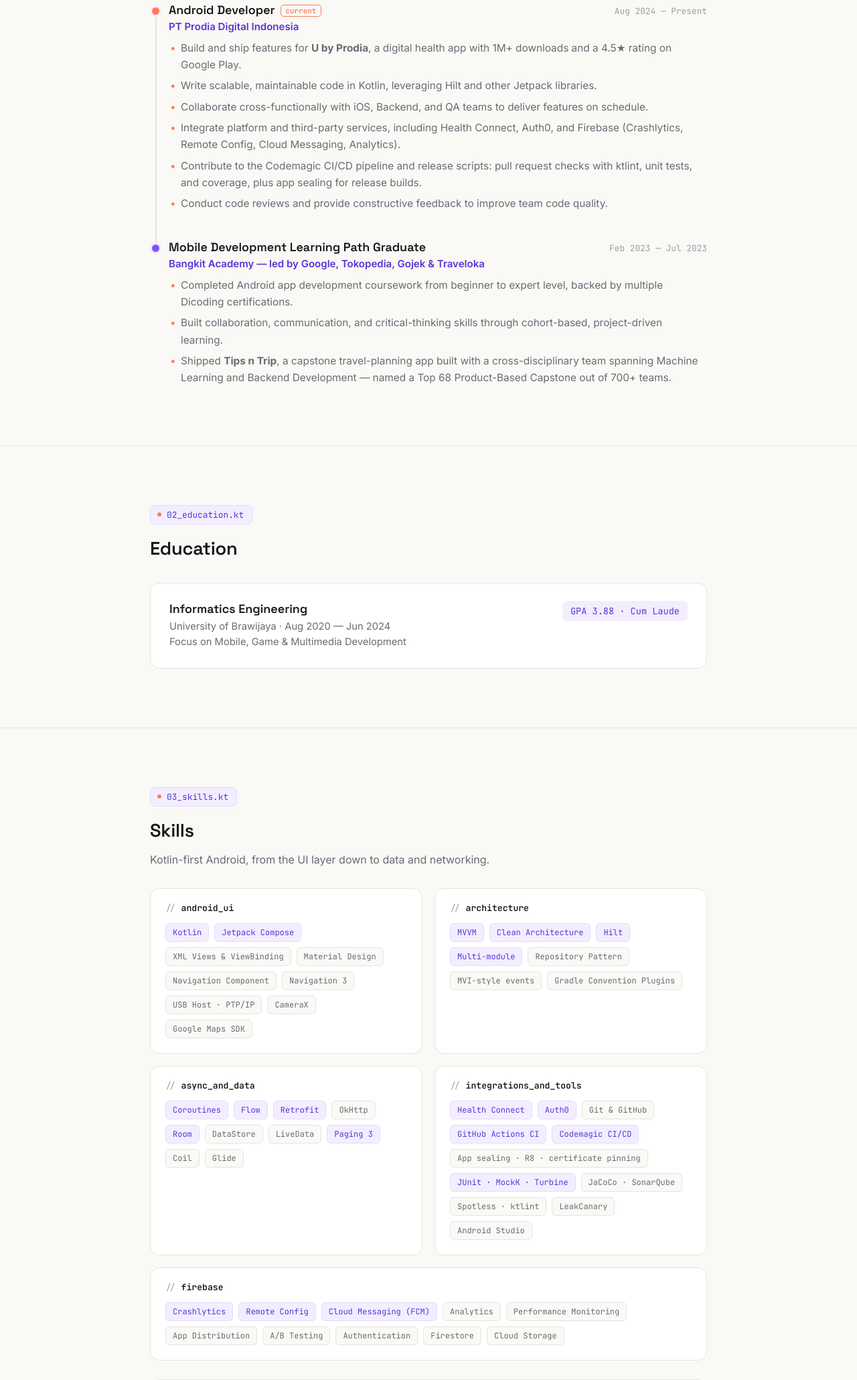
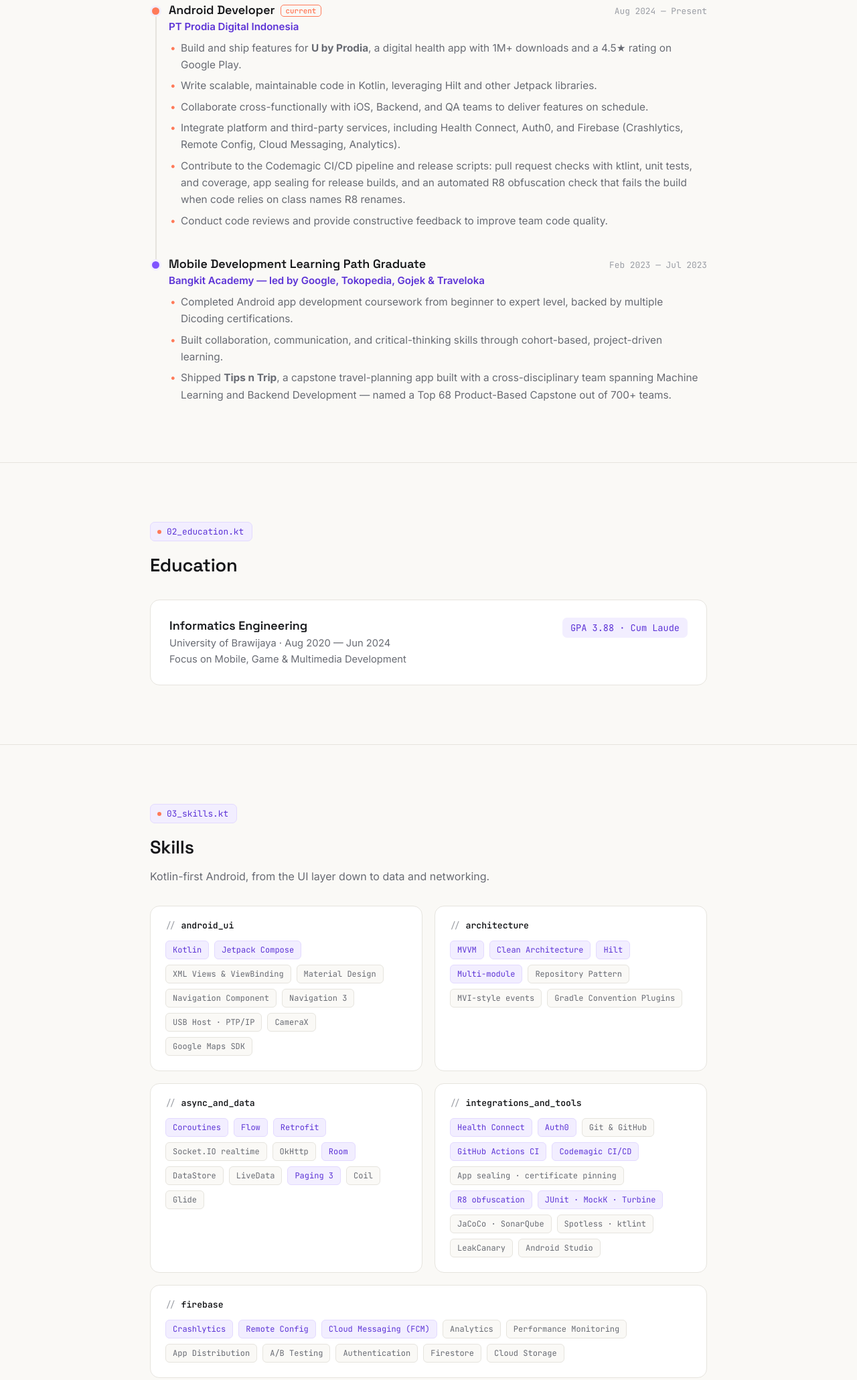
Before and after one commit to rezaagung1101/rezaagung1101.github.io, a plain HTML site: page index.html in a window 1280 px wide. Shown: the part 946-3006 px from the top of the page at 67% size. Drawn offline with Linux system fonts and the light colour scheme.

Commit message:
Add realtime chat and the R8 obfuscation check for U by Prodia
Confirmed by Reza: mention realtime in-app chat and the automated R8
obfuscation check on the project card and in Experience, and add
Socket.IO realtime and R8 obfuscation to Skills.

```diff
--- a/index.html
+++ b/index.html
@@ -154,7 +154,7 @@
                   <li>Write scalable, maintainable code in Kotlin, leveraging Hilt and other Jetpack libraries.</li>
                   <li>Collaborate cross-functionally with iOS, Backend, and QA teams to deliver features on schedule.</li>
                   <li>Integrate platform and third-party services, including Health Connect, Auth0, and Firebase (Crashlytics, Remote Config, Cloud Messaging, Analytics).</li>
-                  <li>Contribute to the Codemagic CI/CD pipeline and release scripts: pull request checks with ktlint, unit tests, and coverage, plus app sealing for release builds.</li>
+                  <li>Contribute to the Codemagic CI/CD pipeline and release scripts: pull request checks with ktlint, unit tests, and coverage, app sealing for release builds, and an automated R8 obfuscation check that fails the build when code relies on class names R8 renames.</li>
                   <li>Conduct code reviews and provide constructive feedback to improve team code quality.</li>
                 </ul>
               </div>
@@ -236,6 +236,7 @@
                 <li class="chip chip-strong">Coroutines</li>
                 <li class="chip chip-strong">Flow</li>
                 <li class="chip chip-strong">Retrofit</li>
+                <li class="chip">Socket.IO realtime</li>
                 <li class="chip">OkHttp</li>
                 <li class="chip chip-strong">Room</li>
                 <li class="chip">DataStore</li>
@@ -253,7 +254,8 @@
                 <li class="chip">Git &amp; GitHub</li>
                 <li class="chip chip-strong">GitHub Actions CI</li>
                 <li class="chip chip-strong">Codemagic CI/CD</li>
-                <li class="chip">App sealing · R8 · certificate pinning</li>
+                <li class="chip">App sealing · certificate pinning</li>
+                <li class="chip chip-strong">R8 obfuscation</li>
                 <li class="chip chip-strong">JUnit · MockK · Turbine</li>
                 <li class="chip">JaCoCo · SonarQube</li>
                 <li class="chip">Spotless · ktlint</li>
@@ -479,8 +481,8 @@
                 <ul class="project-points">
                   <li><strong>Sub Account Management</strong>: lets users manage family members' accounts and book lab tests for them together.</li>
                   <li><strong>Met-U</strong>: a metabolic health tracker covering BMI, blood pressure, and blood sugar.</li>
-                  <li>Also worked on in-app chat, lab test booking and order details, health plans, and the cart, plus <strong>Health Connect</strong> data, <strong>Auth0</strong> sign-in, and Firebase.</li>
-                  <li>7-module Clean Architecture codebase with Compose, Flow, Hilt, Retrofit, and Room. Every pull request runs ktlint, unit tests, and coverage on <strong>Codemagic</strong>, and release builds use R8, app sealing, and certificate pinning.</li>
+                  <li>Also worked on <strong>realtime in-app chat</strong>, lab test booking and order details, health plans, and the cart, plus <strong>Health Connect</strong> data, <strong>Auth0</strong> sign-in, and Firebase.</li>
+                  <li>7-module Clean Architecture codebase with Compose, Flow, Hilt, Retrofit, and Room. Every pull request runs ktlint, unit tests, and coverage on <strong>Codemagic</strong>. Release builds use R8, app sealing, and certificate pinning, with an automated check that catches code broken by R8 obfuscation.</li>
                 </ul>
                 <div class="tag-row">
                   <span class="tag">Kotlin</span>
```
Also changed, not shown: 1 other file.
